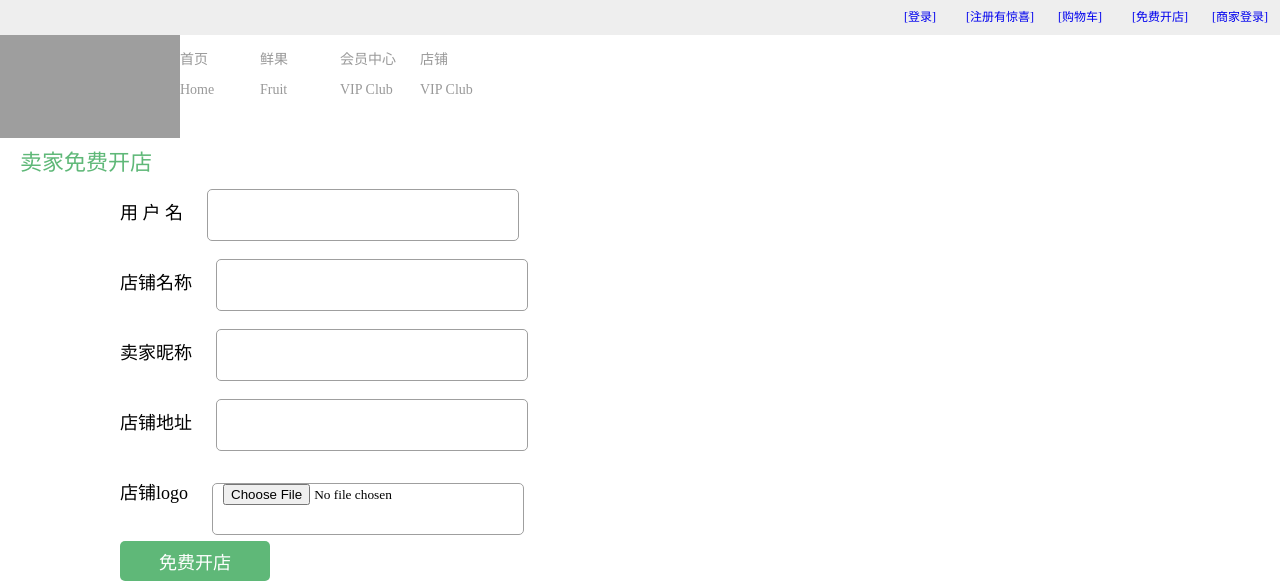
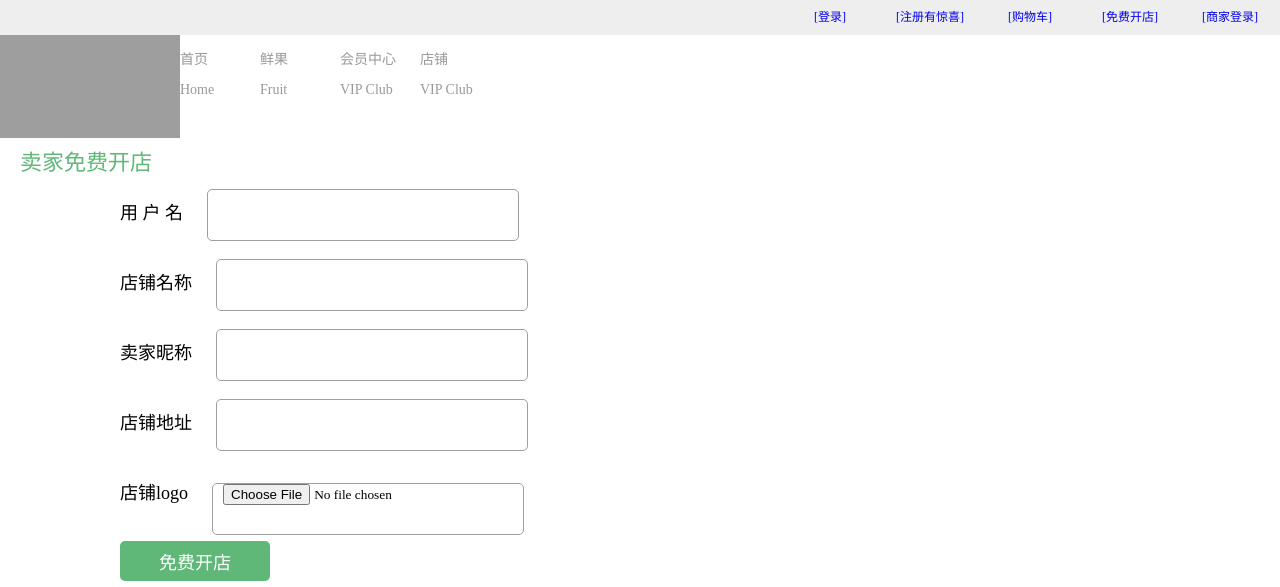
Before and after one commit to frank8862017/QSHOP, a Django app: page /goods/openstore/ in a window 1280 px wide; the page is wider, and only the part inside the window is pictured. Shown: the top 587 px of that part. Run offline with Django 3.2, Linux system fonts and the light colour scheme; grey boxes are pictures that could not be loaded.

Commit message:
update css

```diff
--- a/static/css/index.css
+++ b/static/css/index.css
@@ -4,7 +4,7 @@ body{width: 100%;overflow-x: hidden;margin: 0;padding: 0}
 ul{ list-style: none}
 img{border: none}
 .header ul{ width: 1280px; height: 20px; margin: auto; text-align: right;}
-.header ul li{float: right; width: 80px; height: 35px; text-align: center}
+.header ul li{float: right; width: 100px; height: 35px; text-align: center}
 a{ text-decoration: none;}
 .header_logo{ width: 1400px; height: 103px; margin: auto;}
 .logo{ width: 180px; height: 103px; background-image: url("../images/timg.jpg"); float: left;}
```
